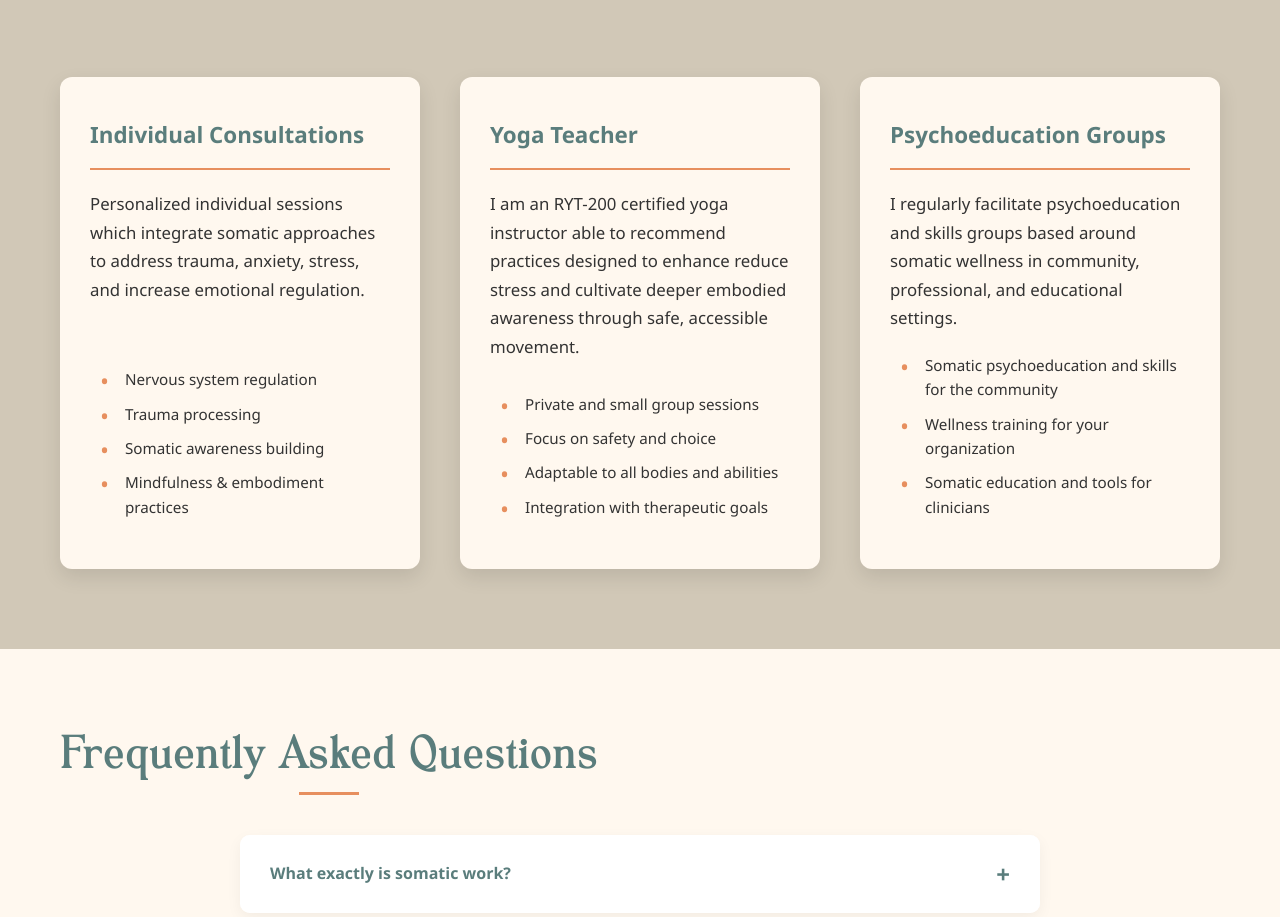
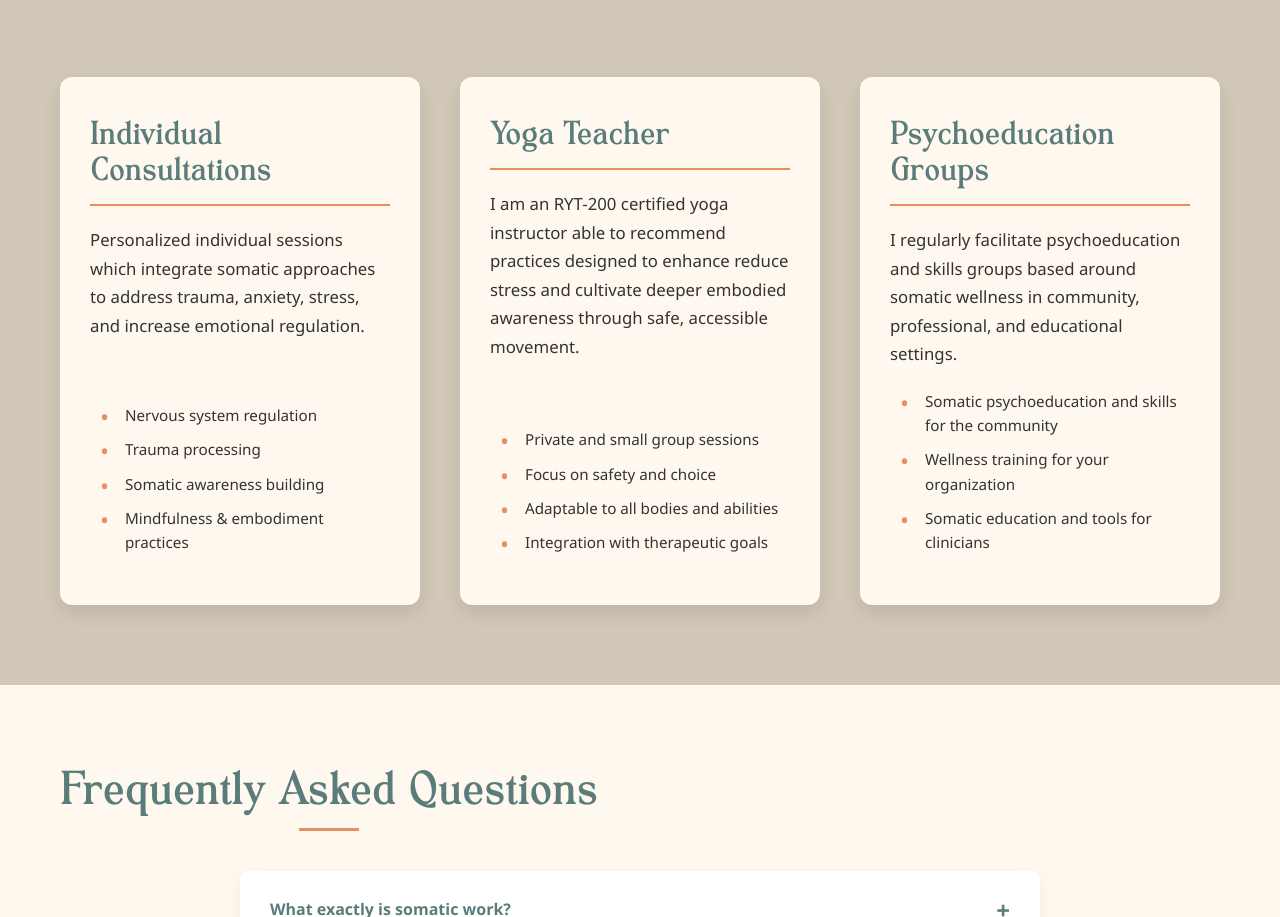
Before and after one commit to lizjadejohnson/EmbodiedSocialWork, a plain HTML site: page index.html in a window 1280 px wide. Shown: the part 2854-3771 px from the top of the page. Drawn offline with Linux system fonts and the light colour scheme.

Commit message:
Afont correction

```diff
--- a/styles.css
+++ b/styles.css
@@ -334,6 +334,7 @@ h2:after {
 
 .service-card h3 {
     color: var(--primary-color);
+    font-family: 'TANAngleton', 'Segoe UI', Tahoma, Geneva, Verdana, sans-serif;
     margin-bottom: 20px;
     font-size: 1.4rem;
     padding-bottom: 15px;
```
